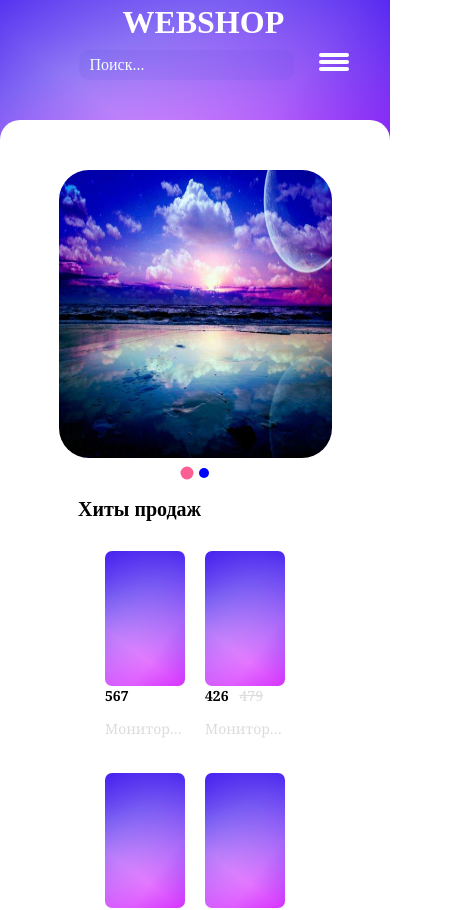
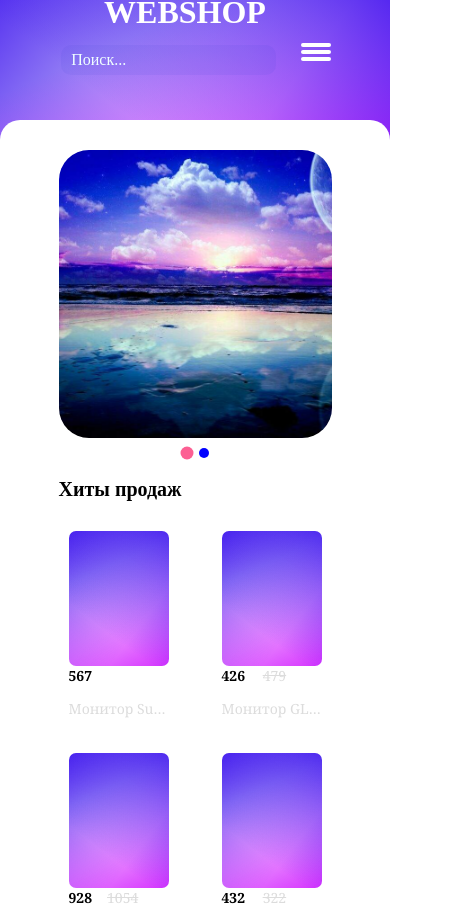
Before and after one commit to KolyaVol/ReactWebShop, a React (Create React App) app: page / in a window 390 px wide. Shown: the top 910 px of the page, 449 px wide, since content can reach past the window. Built offline with nearby package versions, Linux system fonts and the light colour scheme.

Commit message:
refactoring after some exp

```diff
--- a/src/Pages/Cart/Cart.jsx
+++ b/src/Pages/Cart/Cart.jsx
@@ -37,13 +37,15 @@ export default function Cart() {
 				<div className={styles.cart__title}> Корзина:</div>
 				{cartProds.prods[0] ? (
 					uniqueArr.map((prod) => (
+						<div key={prod.id + "prod"} className={styles.cart__item}>
 							<div
-              key={prod.id + "prod"}
+								className={styles.cart__image}
 								onClick={() => router(`/prod/${prod.id}`)}
-              className={styles.cart__item}
+							></div>
+							<div
+								className={styles.cart__description}
+								onClick={() => router(`/prod/${prod.id}`)}
 							>
-              <div className={styles.cart__image}></div>
-              <div className={styles.cart__description}>
 								<div className={styles.cart__price}>{prod.price}</div>
 
 								<div className={styles.cart__sale}>{prod.sale}</div>
--- a/src/Pages/HomePage/HomePage.jsx
+++ b/src/Pages/HomePage/HomePage.jsx
@@ -6,8 +6,7 @@ import styles from "./HomePage.module.css";
 
 export default function HomePage() {
 	return (
-    <div className={styles.homePage}>
-      <div className={styles.container}>
+		<section className={styles.homePage}>
 			<HomeSlider />
 
 			<ProdList>Хиты продаж</ProdList>
@@ -15,7 +14,6 @@ export default function HomePage() {
 			<RecBox />
 
 			<ProdList></ProdList>
-      </div>
-    </div>
+		</section>
 	);
 }
--- a/src/Pages/HomePage/HomePage.module.css
+++ b/src/Pages/HomePage/HomePage.module.css
@@ -1,16 +1,11 @@
 .homePage {
+    position: relative;
+    display: flex;
+    align-items: center;
+    flex-direction: column;
     margin: 12rem 0 -2rem;
-    position: relative;
     min-height: 100vh;
-    display: flex;
-    justify-content: center;
-    flex-direction: column;
     border-radius: 2rem;
     background-color: #fff;
     box-sizing: border-box;
 }
-
-.container {
-    margin: 2rem 15vw;
-    min-height: 20vh;
-}
--- a/src/Router/AppRouter.jsx
+++ b/src/Router/AppRouter.jsx
@@ -1,17 +1,15 @@
-import React from 'react'
-import { Route, Routes } from 'react-router-dom'
-import AddProd from '../Pages/AddProd/AddProd'
-import Cart from '../Pages/Cart/Cart'
-import HomePage from '../Pages/HomePage/HomePage'
-import Login from '../Pages/Login/Login'
+import React from "react";
+import { Route, Routes } from "react-router-dom";
+import AddProd from "../Pages/AddProd/AddProd";
+import Cart from "../Pages/Cart/Cart";
+import HomePage from "../Pages/HomePage/HomePage";
+import Login from "../Pages/Login/Login";
 import UserPage from "../Pages/UserPage/UserPage";
-import ProdIdPage from '../Pages/ProdIdPage/ProdIdPage'
-import SearchPage from '../Pages/SearchPage/SearchPage'
-
+import ProdIdPage from "../Pages/ProdIdPage/ProdIdPage";
+import SearchPage from "../Pages/SearchPage/SearchPage";
 
 export default function AppRouter() {
 	return (
-    <div>
 		<Routes>
 			<Route path="/webshop" element={<HomePage />} />
 			<Route path="/login" element={<Login />} />
@@ -22,6 +20,5 @@ export default function AppRouter() {
 			<Route path="/prod/:id" element={<ProdIdPage />} />
 			<Route path="*" element={<HomePage />} />
 		</Routes>
-    </div>
 	);
 }
--- a/src/UI/Header/Header.jsx
+++ b/src/UI/Header/Header.jsx
@@ -37,11 +37,8 @@ export default function Header() {
 	};
 
 	return (
-    <header>
+		<header className={styles.header}>
 			<IconContext.Provider value={{ size: "1.5rem" }}>
-        <div className={styles.header}>
-          <div className={styles.header__container}>
-            <div className={styles.header__template}>
 				<Currency />
 
 				<CityMap />
@@ -58,10 +55,7 @@ export default function Header() {
 
 				<HeaderCart />
 
-              <MobileBurger/>
-            </div>
-          </div>
-        </div>
+				<MobileBurger />
 			</IconContext.Provider>
 		</header>
 	);
--- a/src/UI/Header/Header.module.css
+++ b/src/UI/Header/Header.module.css
@@ -1,46 +1,33 @@
 .header {
-    display: flex;
-    justify-content: center;
-    align-items: center;
-    flex-direction: column;
+	display: grid;
 	position: absolute;
-    left: 0;
-    top: 0;
-    background: linear-gradient(217deg, rgba(47, 4, 236, 0.8), rgba(255, 0, 0, 0) 70.71%),
+	background: linear-gradient(
+			217deg,
+			rgba(47, 4, 236, 0.8),
+			rgba(255, 0, 0, 0) 70.71%
+		),
 		linear-gradient(336deg, rgba(204, 0, 255, 0.8), rgba(0, 255, 0, 0) 70.71%),
 		linear-gradient(127deg, rgba(47, 4, 236, 0.8), rgba(0, 0, 255, 0) 70.71%);
 	width: 100vw;
 	min-height: 15rem;
 	font-size: 1.6rem;
-}
-
-.header__container {
-    display: grid;
-    justify-content: start;
-    margin: 1rem 1rem 6rem 1rem;
-    min-width: 50vw;
-    max-width: 70vw;
-}
-
-.header__template {
-    display: grid;
 	grid-gap: 1rem;
 	justify-content: center;
 	align-items: center;
 	grid-template-columns: 4vw 16vw 30vw 7vw 7vw;
 	grid-template-rows: 3rem 3rem;
 	grid-template-areas:
-        'curr city sell  . . '
-        'burger logo search  sign basket';
+		"curr city sell  . . "
+		"burger logo search  sign basket";
 }
 
-@media (max-width: 901px) {
-    .header__template {
+
+@media (max-width: 900px) {
+	.header {
 		justify-items: center;
 		align-items: center;
 		grid-template-areas:
-            'logo logo logo logo logo '
-            'search search .  . mobileBurger';
-
+			"logo logo logo logo logo "
+			"search search .  . mobileBurger";
 	}
 }
--- a/src/UI/Header/Search/Search.module.css
+++ b/src/UI/Header/Search/Search.module.css
@@ -1,25 +1,31 @@
 .search {
     grid-area: search;
     width: 20vw;
+    margin-top: 1rem;
 }
 
 .input {
     height: 3rem;
-    min-width: 20vw;
-    max-width: 10vw;
+    width: 100%;
     color: #fff;
     font-family: 'Titan One', cursive;
     text-decoration: none;
     background-color: rgba(68, 70, 209, 0.1);
 }
 
-@media (max-width: 901px ) {
+.input:focus {
+    background-color: #fff;
+    color: black;
+}
+
+@media (max-width: 1200px ) {
+    .input {
+        min-width: 25vw;
+    }
+}
+
+@media (max-width: 900px ) {
     .input {
         min-width: 50vw;
     }
 }
-
-.input:focus {
-    background-color: #fff;
-    color: black;
-}
--- a/src/UI/HomeSlider/HomeSlider.module.css
+++ b/src/UI/HomeSlider/HomeSlider.module.css
@@ -1,18 +1,18 @@
 .slider__box {
     display: flex;
+    position: relative;
     justify-content: center;
     align-items: center;
     flex-direction: column;
     background-color: #fff;
     border-radius: 2em;
     height: 40vh;
-    width: 100vw;
+    width: 70vw;
     z-index: 1;
 }
 
 .slider {
     position: relative;
-    right: 15vw;
 
     width: 70vw;
     height: 45vh;
@@ -20,7 +20,6 @@
     margin-top: 3rem;
     overflow: hidden;
     cursor: pointer;
-
 }
 
 .slider__item {
@@ -30,6 +29,7 @@
     width: 100%;
     height: 100%;
     opacity: 0;
+    object-fit: cover;
 }
 
 .slider__item.current {
@@ -39,11 +39,11 @@
     width: 100%;
     height: 100%;
     opacity: 1;
+
 }
 
 .dots {
     position: relative;
-    right: 15vw;
     display: grid;
     justify-content: center;
     grid-template-columns: 1rem 1rem;
--- a/src/UI/ProdList/ProdList.jsx
+++ b/src/UI/ProdList/ProdList.jsx
@@ -7,25 +7,25 @@ export default function ProdList({...props}) {
   const router = useNavigate()
   const prodList = useSelector((state) => state.prodList);
   return (
-    <div>
+    <section>
       <h3 className={styles.prods__title}>{props.children}</h3>
-      <div className={styles.prod__list}>
+      <ul className={styles.prod__list}>
         {prodList.prods.map((prod) => (
-          <div
+          <li
             key={prod.id + "prod"}
             onClick={() => router(`/prod/${prod.id}`)}
             className={styles.prod__item}
           >
             <div className={styles.image}></div>
 
-            <div className={styles.price}>{prod.price}</div>
+            <span className={styles.price}>{prod.price}</span>
 
-            <div className={styles.sale}>{prod.sale}</div>
+            <span className={styles.sale}>{prod.sale}</span>
 
-            <div className={styles.name}>{prod.name}</div>
-          </div>
+            <span className={styles.name}>{prod.name}</span>
+          </li>
         ))}
-      </div>
-    </div>
+      </ul>
+    </section>
   );
 }
--- a/src/UI/ProdList/ProdList.module.css
+++ b/src/UI/ProdList/ProdList.module.css
@@ -3,30 +3,33 @@
     display: flex;
     max-width: 70vw;
     min-height: 50vh;
-    justify-content: center;
+    justify-content: space-between;
     flex-wrap: wrap;
+    padding: 0;
 
 }
 
 .prods__title {
     font-size: 2rem;
     font-family: 'Titan One', cursive;
-    margin-left: 5vw;
+
     cursor: default;
 }
 
 .prod__item {
     display: grid;
-    grid-template-columns: repeat(5vw, 2vw, 3vw);
+    grid-template-columns: repeat(5fr, 2fr, 3fr);
     grid-template-rows: 16vh 4vh 4vh;
     grid-template-areas:
         'img img img'
         'pr sl sl'
         'name name name';
+        gap: auto;
     border-radius: 2rem;
     height: 24vh;
-    min-width: 8rem;
-    width: 9vw;
+    min-width: 10rem;
+    width: 10vw;
+    max-width: 15rem;
     font-size: 1.4rem;
     margin: 1rem;
     cursor: pointer;
--- a/src/UI/RecBox/RecBox.module.css
+++ b/src/UI/RecBox/RecBox.module.css
@@ -1,5 +1,6 @@
 .reccomend__box {
     display: flex;
+    flex-wrap: wrap;
     justify-content: space-between;
     align-items: center;
     margin: 2rem auto 2rem auto;
@@ -32,6 +33,11 @@
     border: solid 3rem;
 }
 
+.recommend:hover .content {
+    scale: 1.05;
+    transition: all 1s ease-in-out;
+}
+
 .shadow {
     position: absolute;
     left: 0;
@@ -43,12 +49,20 @@
     transition: all 1s ease-in-out;
 }
 
-.recommend:hover .content {
-    scale: 1.05;
-    transition: all 1s ease-in-out;
-}
-
 .recommend:hover .shadow {
     opacity: 0.3;
     transition: all 1s ease-in-out;
 }
+
+@media (max-width: 800px) {
+    .reccomend__box {
+        flex-direction: column;
+        height: max-content;
+    }
+
+    .recommend {
+        margin-top: 2rem;
+        width: 100%;
+    }
+
+}
```
Also changed, not shown: src/UI/Header/MobileBurger/MobileBurger.jsx (+7 -8 lines). Lines whose indentation alone changed are shown as unchanged.
